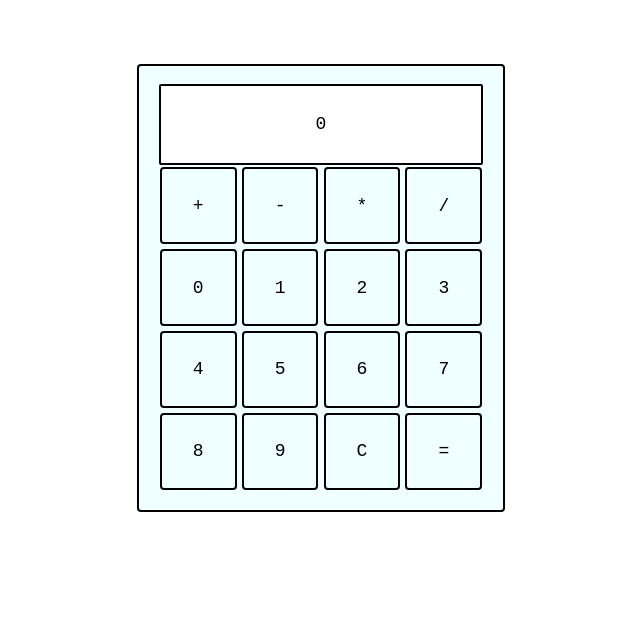
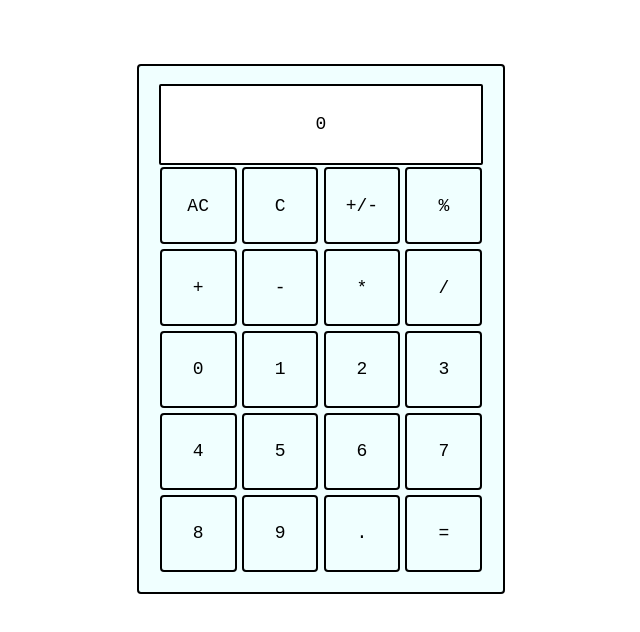
Before and after one commit to Laia90/Calculator, a plain HTML site: page index.html in a window 1280 px wide. Shown: the whole page, without its empty margins (319-959 px from the left). Drawn offline with Linux system fonts and the light colour scheme.

Commit message:
adds more buttons

```diff
--- a/index.html
+++ b/index.html
@@ -14,10 +14,18 @@
         <div class="screen"><span>0</span></div>
         <div class="numpad">
             <div class="operators">
-                <button>+</button>
-                <button>-</button>
-                <button>*</button>
-                <button>/</button>
+                <div class="row">
+                    <button>AC</button>
+                    <button>C</button>
+                    <button>+/-</button>
+                    <button>%</button>
+                </div>
+                <div class="row">
+                    <button>+</button>
+                    <button>-</button>
+                    <button>*</button>
+                    <button>/</button>
+                </div>
             </div>
             <div class="numbers">
                 <div class="row">
@@ -35,7 +43,7 @@
                 <div class="row">
                     <button>8</button>
                     <button>9</button>
-                    <button>C</button>
+                    <button>.</button>
                     <button>=</button>
                 </div>
             </div>
--- a/styles.css
+++ b/styles.css
@@ -36,6 +36,7 @@ div.screen {
 
 .calculator,
 .numpad,
+.operators,
 .numbers {
     display: flex;
     flex-direction: column;
@@ -44,7 +45,6 @@ div.screen {
 }
 
 .row,
-.operators,
 .screen {
     display: flex;
     flex-direction: row;
```
